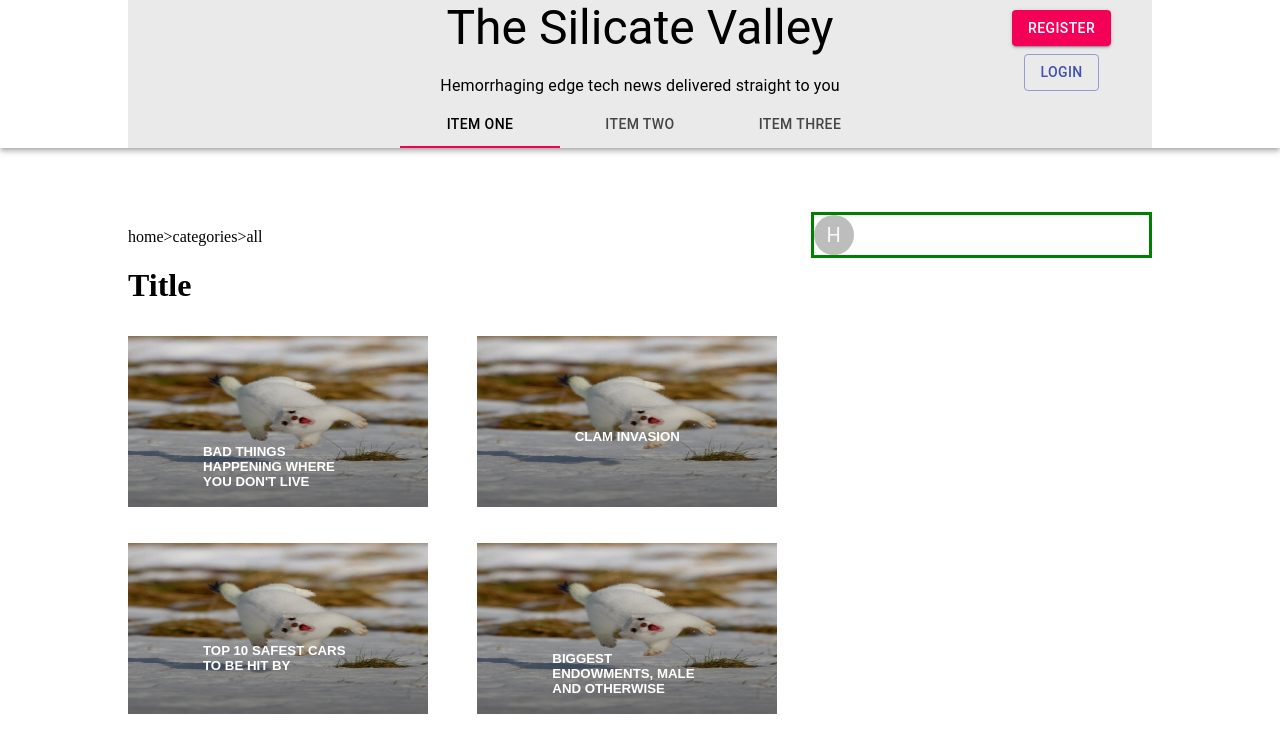
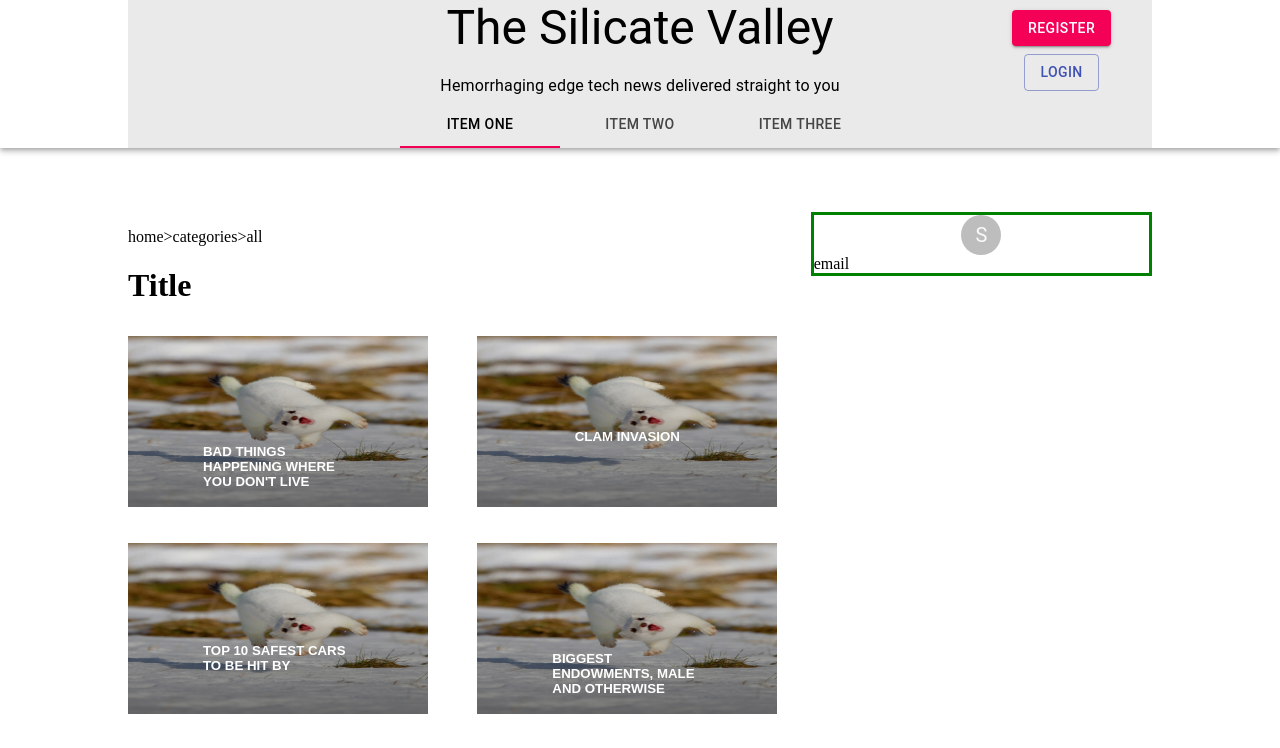
Before and after one commit to mc0918/tsv_poc, a Next.js app in the folder tsv_ui/: page / in a window 1280 px wide. Shown: the top 748 px of the page. Built offline with nearby package versions, Linux system fonts and the light colour scheme.

Commit message:
small updates to sidebar and grids

```diff
--- a/tsv_ui/components/articlePreview/articlePreview.js
+++ b/tsv_ui/components/articlePreview/articlePreview.js
@@ -33,6 +33,7 @@ const useStyles = makeStyles({
     top: "50%",
     right: "50%",
     transform: "translate(50%, 50%)",
+
   },
 });
 
--- a/tsv_ui/components/sidebar/sidebar.js
+++ b/tsv_ui/components/sidebar/sidebar.js
@@ -2,11 +2,9 @@ import { Avatar, Box, makeStyles, Grid } from "@material-ui/core";
 
 const useStyles = makeStyles({
   root: {
-      border: '3px solid green'
+    border: "3px solid green",
   },
-  avatar: {
-
-  },
+  avatar: {},
 });
 
 export const Sidebar = () => {
@@ -14,8 +12,12 @@ export const Sidebar = () => {
 
   return (
     <Box classes={{ root: styles.root }}>
-        <Grid container justify='center'></Grid>
-        <Avatar classes={{ root: styles.avatar }}>H</Avatar>
+      <Grid container justify="center">
+        <Avatar classes={{ root: styles.avatar }}>S</Avatar>
+        <Grid item xs={12}>
+          <div>email</div>
+        </Grid>
+      </Grid>
     </Box>
   );
 };
--- a/tsv_ui/pages/article.js
+++ b/tsv_ui/pages/article.js
@@ -0,0 +1,5 @@
+const Article = () => {
+    return "hi"
+}
+
+export default Article;
--- a/tsv_ui/pages/index.js
+++ b/tsv_ui/pages/index.js
@@ -19,10 +19,10 @@ const IndexPage = () => {
         <Header />
         <div id="page-container">
           <Grid container>
-            <Grid item xs={8}>
+            <Grid item xs={12} sm={12} md={12} lg={8}>
               <ArticleGrid />
             </Grid>
-            <Grid item xs={4}>
+            <Grid item xs={12} sm={12} md={12} lg={4}>
               <Sidebar />
             </Grid>
           </Grid>
--- a/tsv_ui/style.css
+++ b/tsv_ui/style.css
@@ -7,7 +7,6 @@
   padding-bottom: 100px;
   overflow-y: scroll;
 }
-
 
 footer {
   margin-left: 10%;
```
